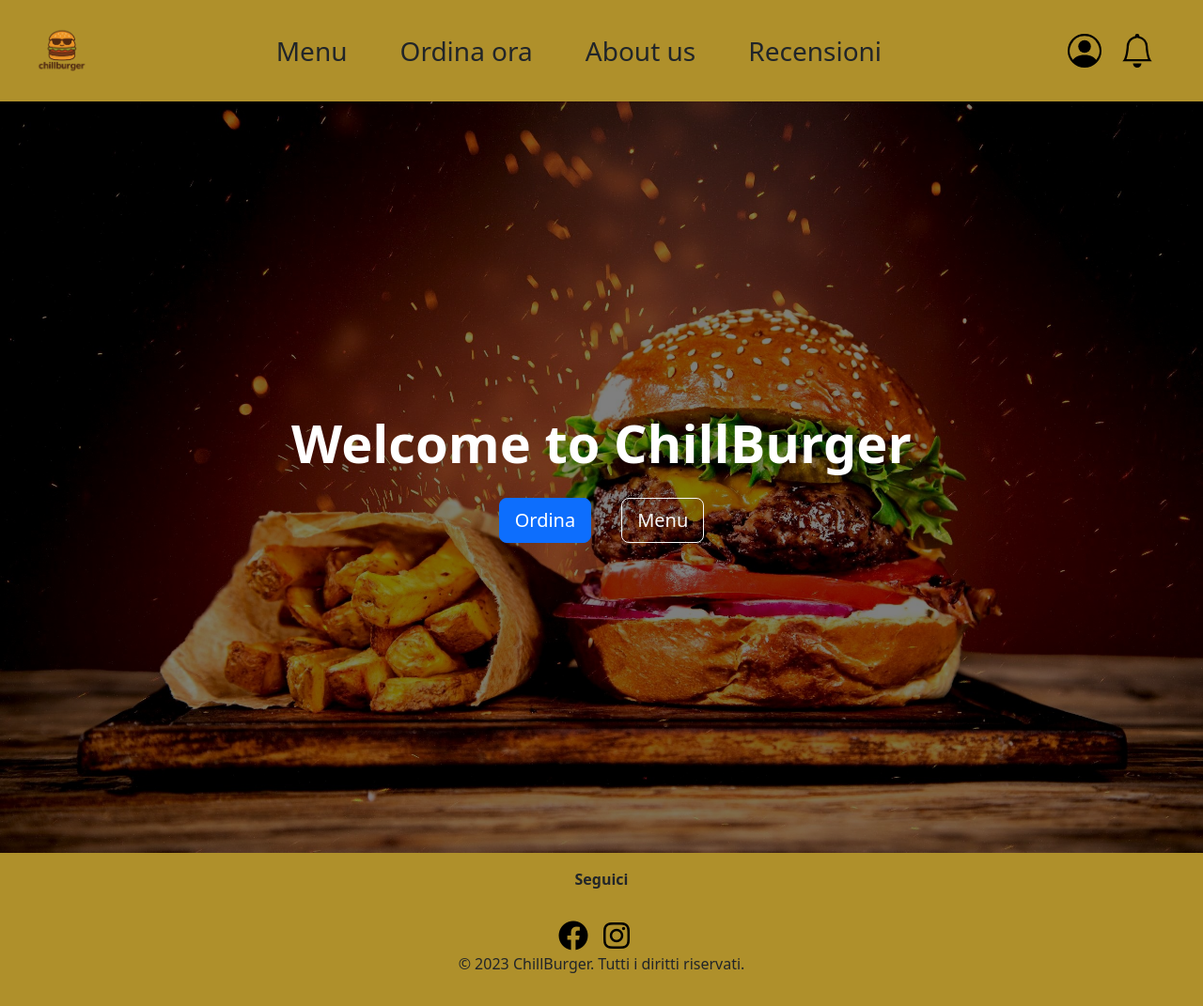
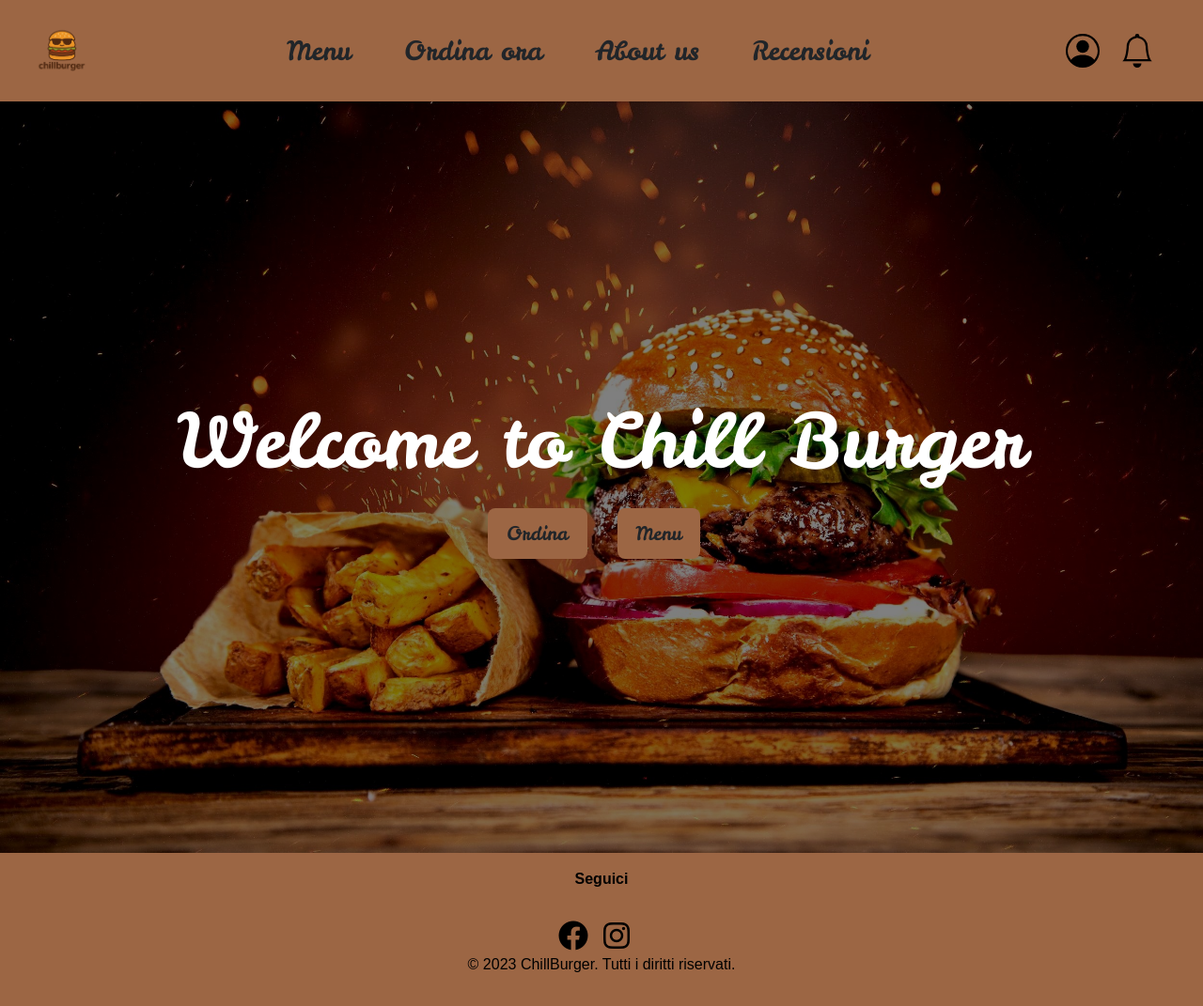
Before and after one commit to Filoferro03/ChillBurgerWebProject, a PHP site: page / in a window 1280 px wide. Shown: the whole page at 94% size. Before the commit the page ends 1036 px from the top, so only its background shows below. Run offline with PHP 8.4, Linux system fonts and the light colour scheme.

Commit message:
small aestetich changes

```diff
--- a/chillburger/css/style.css
+++ b/chillburger/css/style.css
@@ -1,12 +1,37 @@
+@font-face {
+    src: url(../fonts/LeckerliOne-Regular.ttf);
+    font-family: cute;
+}
+
+/* Fonts */
+header {
+    font-family: cute, Arial, Helvetica, sans-serif;
+    color: black;
+}
+
+body {
+    font-family: cute, Arial, Helvetica, sans-serif;
+    color: black;
+}
+
+footer {
+    font-family: Arial, sans-serif;
+}
+
+
 header, footer {
-    background-color: #af902b;
+    background-color: #9C6644;
 }
 
 html, body {
     height: 100%;
     margin: 0;
     padding: 0;
-  }
+}
+
+h1 {
+    color: white;
+}
 
 
 .mobile {
@@ -56,3 +81,26 @@ html, body {
     position: relative;
     z-index: 2;
 }
+
+/*
+    FIXME
+    bottoni, capire quale sia la configurazione migliore
+    è meglio avere il bottone trasparente prima o dopo
+    passarci con il mouse?
+*/
+.btn-body {
+    border: 4px solid transparent;
+    background-color: #9C6644;
+}
+
+.btn-body:hover {
+    background-color: transparent;
+    border: 4px solid #9C6644;
+    color: white;
+}
+
+
+/* Sottolineatura al passaggio del mouse sugli <a> nell'header */
+header a:hover {
+    text-decoration: underline black; /* Aggiunge la sottolineatura */
+}
--- a/chillburger/index.php
+++ b/chillburger/index.php
@@ -1,8 +1,18 @@
 <?php
+/*
+
+    FIXME
+    Per vedere gli errori nel browser, va tolto quando finiamo
+
+*/
+ini_set('display_errors', 1);
+ini_set('display_startup_errors', 1);
+error_reporting(E_ALL);
+
 require_once("bootstrap.php");
 
 $templateParams["titolo"] = "ChillBurger - Home";
 $templateParams["nome"] = "template/homepage.php";
 
-require("template/base.php")
+require("template/base.php");
 ?>
--- a/chillburger/login.php
+++ b/chillburger/login.php
@@ -5,5 +5,4 @@ $templateParams["nome"] = "template/login-form.php";
 $templateParams["titolo"] = "ChillBurger - Login";
 
 require("template/base.php")
-
-    ?>
+?>
--- a/chillburger/template/homepage.php
+++ b/chillburger/template/homepage.php
@@ -2,10 +2,10 @@
 <section class="hero-section d-flex flex-column justify-content-center align-items-center text-center">
     <div class="hero-overlay"></div>
     <div class="hero-content container">
-        <h1 class="fw-bold display-4 mb-4">Welcome to ChillBurger</h1>
+        <h1 class="display-1 mb-4">Welcome to Chill Burger</h1>
         <div class="d-flex flex-column flex-md-row justify-content-center align-items-center gap-3">
-            <button type="button" class="btn btn-primary btn-lg me-md-3 mb-3 mb-md-0">Ordina</button>
-            <button type="button" class="btn btn-outline-light btn-lg">Menu</button>
+            <button type="button" class="btn btn-body btn-lg me-md-3 mb-3 mb-md-0">Ordina</button>
+            <button type="button" class="btn btn-body btn-lg me-md-3 mb-3 mb-md-0">Menu</button>
         </div>
     </div>
 </section>
```
Also changed, not shown: chillburger/fonts/LeckerliOne-Regular.ttf (added), 2 other files.
